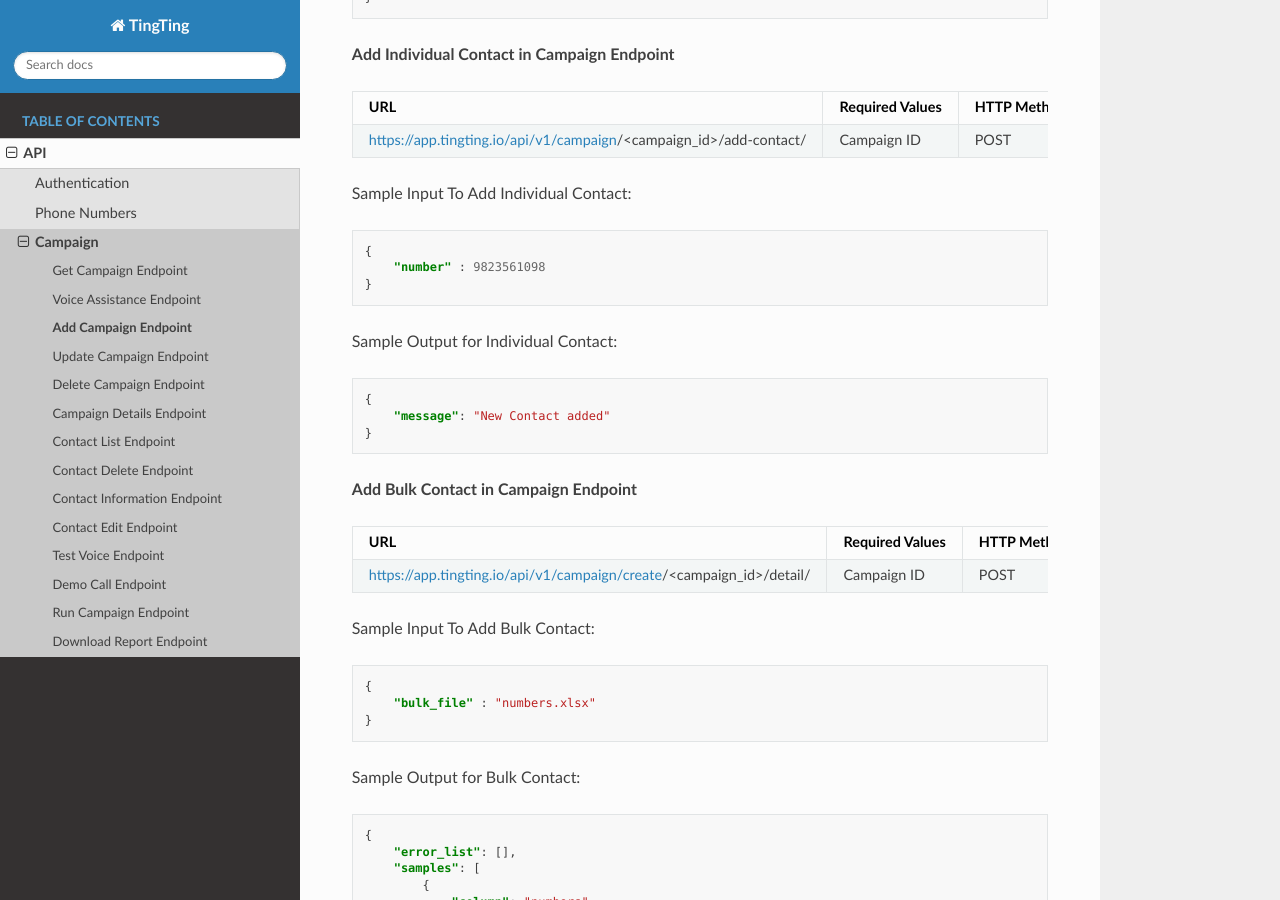
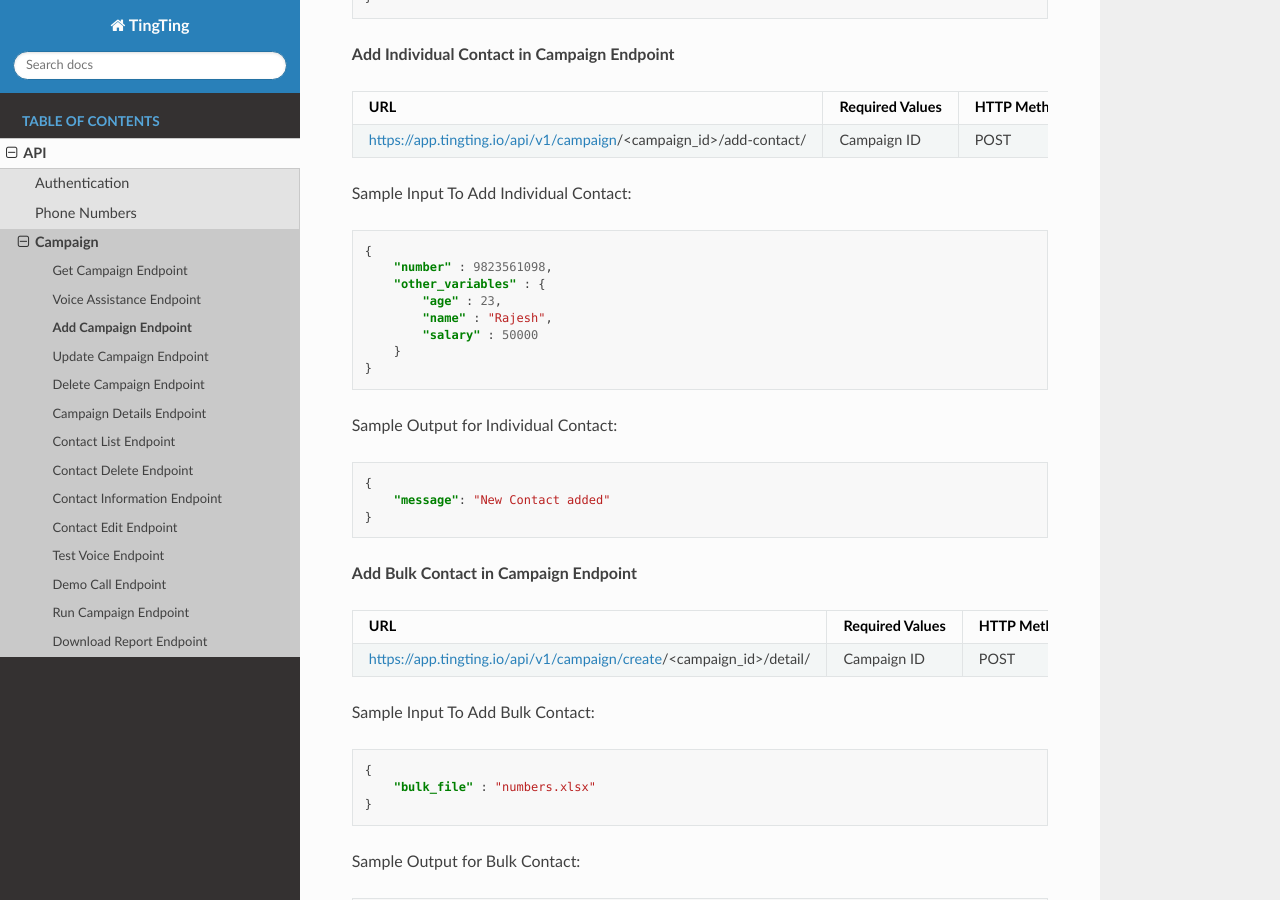
Before and after one commit to anjelikaprixa/TingTingAPI, a Sphinx documentation site: the page built from source/api/add-campaign.rst, in a window 1280 px wide and 900 px high, scrolled down 1968 px. Built offline with Sphinx 7.4.7 and the Read the Docs theme 3.1.0, drawn with Linux system fonts in a browser that asks for light colours; pages that are not in the unit, such as notebooks, are missing from menus.

Commit message:
add contact

```diff
--- a/source/api/add-campaign.rst
+++ b/source/api/add-campaign.rst
@@ -114,7 +114,12 @@ Sample Input To Add Individual Contact:
 .. code-block:: json
 
     {
-        "number" : 9823561098
+        "number" : 9823561098,
+        "other_variables" : {
+            "age" : 23,
+            "name" : "Rajesh",
+            "salary" : 50000
+        }
     }
 
 Sample Output for Individual Contact:
```
Also changed, not shown: 5 other files.
